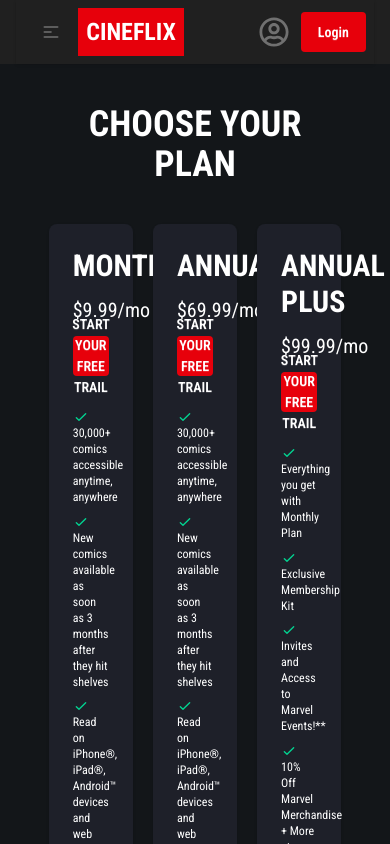
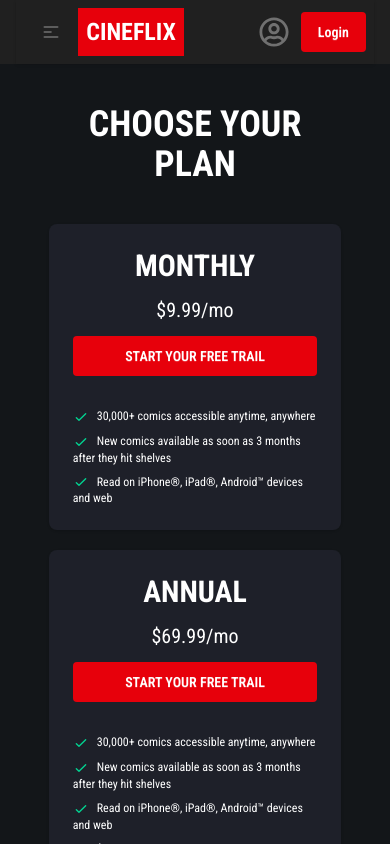
Before and after one commit to shovan-642/assign-10-client, a React (Vite) app: page /price in a window 390 px wide. Shown: the top 844 px of the page. Built offline with nearby package versions, Linux system fonts and the light colour scheme; no server answers.

Commit message:
responsive completed

```diff
--- a/src/Pages/AllMovies.jsx
+++ b/src/Pages/AllMovies.jsx
@@ -13,7 +13,7 @@
     return (
         <div className='w-11/12 mx-auto py-20'>
 
-            <div className='grid grid-cols-3 gap-5'>
+            <div className='grid grid-cols-1 md:grid-cols-2 lg:grid-cols-3 gap-5'>
             {
                 allMovieData.map((singleMovie,idx) => <Card key={idx} singleMovie={singleMovie}></Card>)
             }
--- a/src/Pages/MyFavourtieMovie.jsx
+++ b/src/Pages/MyFavourtieMovie.jsx
@@ -20,7 +20,7 @@
 
     return (
         <div>
-            <div className='grid grid-cols-3 gap-4 py-20'>
+            <div className='grid grid-cols-1 md:grid-cols-2 lg:grid-cols-3 gap-4 py-20'>
             {
                 movie.map((mov,idx)=><FavoriteCard key={idx} mov={mov} movie={movie} setMovie={setMovie}></FavoriteCard>)
             }
--- a/src/Pages/PricingPlan.jsx
+++ b/src/Pages/PricingPlan.jsx
@@ -7,7 +7,7 @@
                 <h1 className='uppercase text-4xl font-bold text-center py-10'>
                     Choose your plan
                 </h1>
-            <div className="card-container grid grid-cols-3 gap-5">
+            <div className="card-container grid grid-cols-1 md:grid-cols-2 lg:grid-cols-3 gap-5">
             <div className="card bg-[#1E2029] shadow-sm">
   <div className="card-body">
 
```
